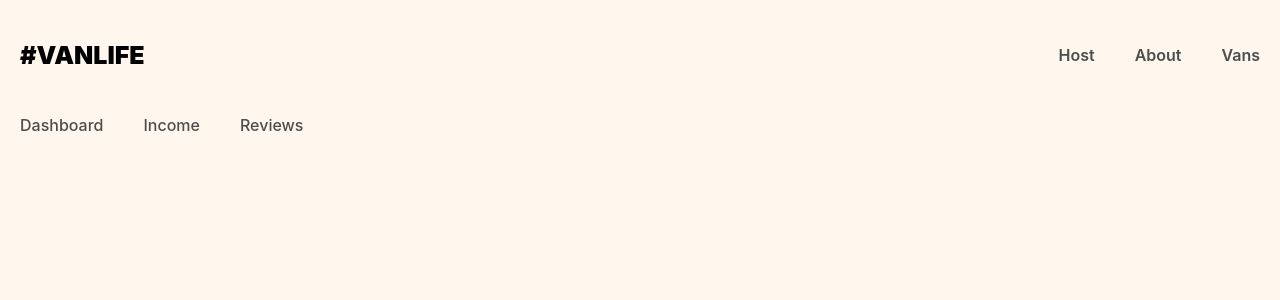
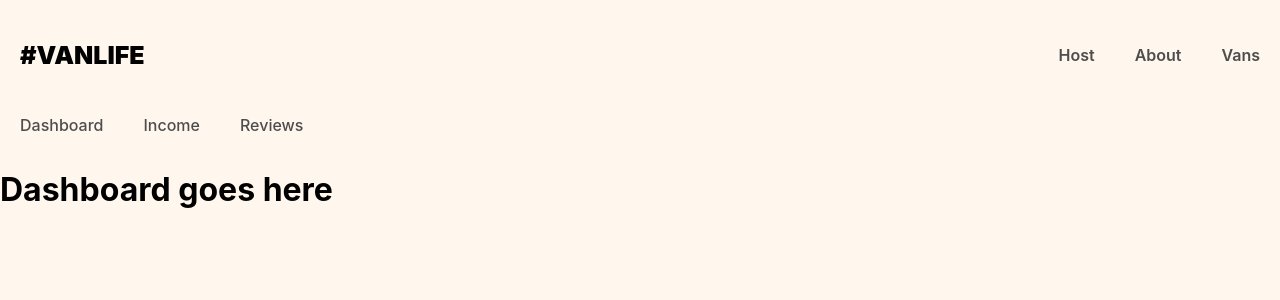
Before and after one commit to OtlotlengMajuja/OTLMAJ363_BCL2401_E01_Otlotleng-Majuja_DJS08, a React (Vite) app: page /host in a window 1280 px wide. Shown: the top 300 px of the page. Built offline with nearby package versions, Linux system fonts and the light colour scheme; what miragejs would draw is missing.

Commit message:
Created a basic `Footer` component

```diff
--- a/src/App.jsx
+++ b/src/App.jsx
@@ -15,14 +15,14 @@ export default function App() {
   return (
     <BrowserRouter>
       <Routes>
-        <Route element={<Layout />}>
+        <Route path="/" element={<Layout />}>
           <Route index element={<Home />} />
           <Route path="about" element={<About />} />
           <Route path="vans" element={<Vans />} />
           <Route path="vans/:id" element={<VanDetail />} />
 
           <Route path="host" element={<HostLayout />}>
-            <Route path="host" element={<Dashboard />} />
+            <Route index element={<Dashboard />} />
             <Route path="income" element={<Income />} />
             <Route path="reviews" element={<Reviews />} />
           </Route>
--- /dev/null
+++ b/src/components/Footer.jsx
@@ -0,0 +1,5 @@
+import React from "react";
+
+export default function Footer() {
+  return <h1>Footer goes here</h1>;
+}
```
